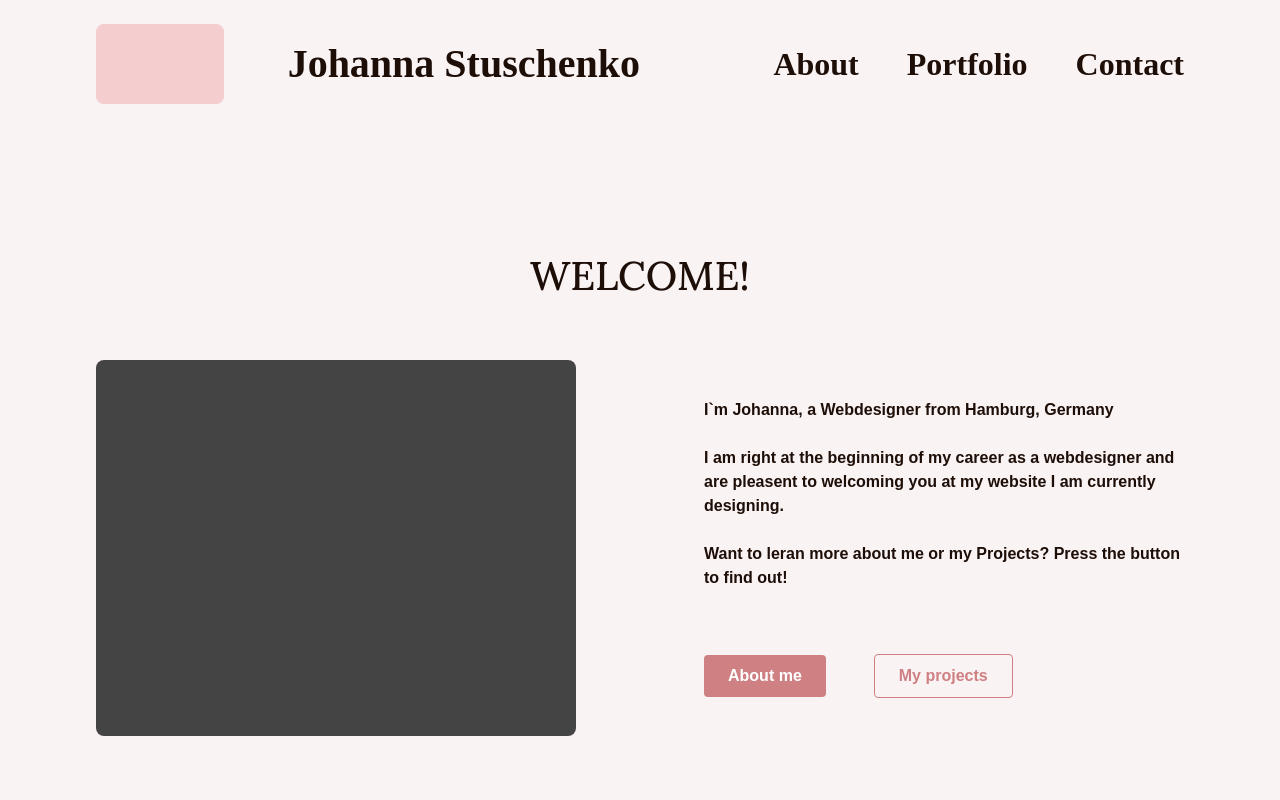
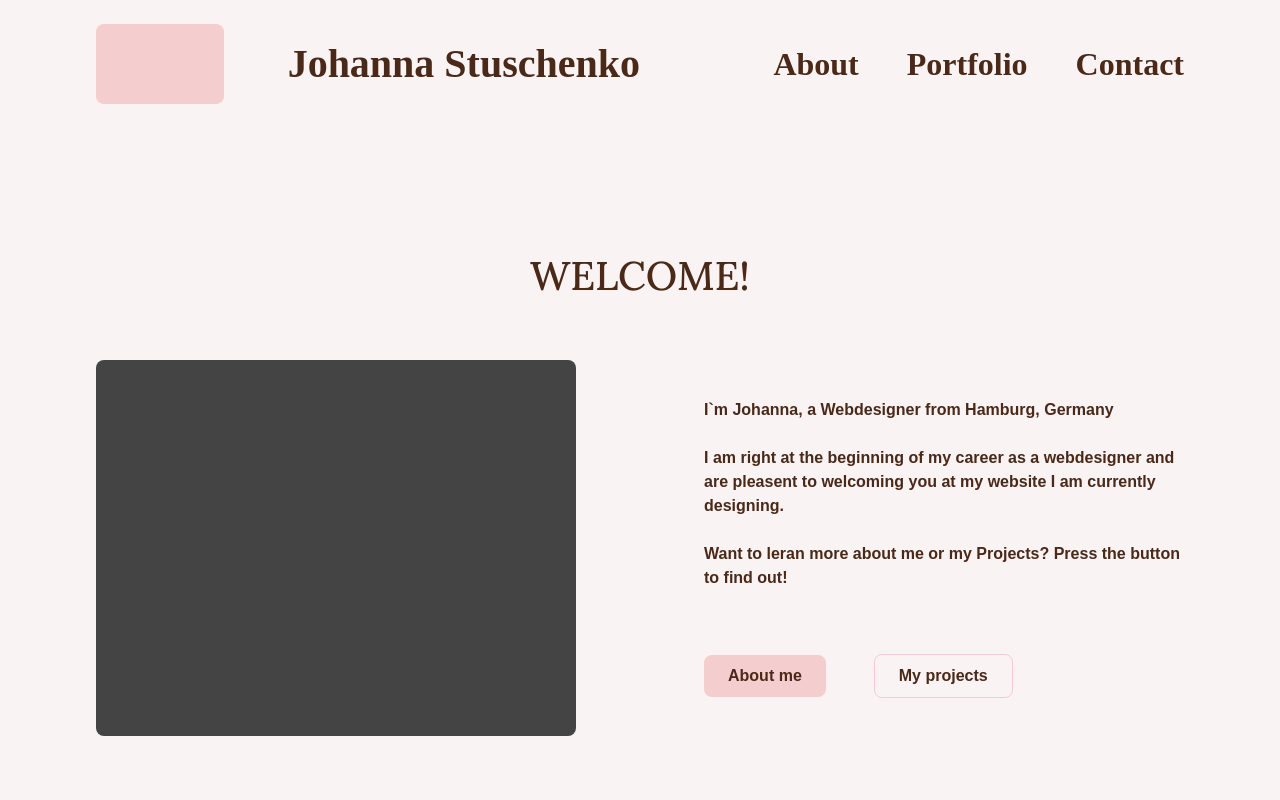
Before and after one commit to Alvadda/stuschenko-design, a React (Create React App) app: page /#home in a window 1280 px wide. Shown: the top 800 px of the page. Built offline with nearby package versions, Linux system fonts and the light colour scheme; a web font is replaced by a local one.

Commit message:
redesign buttons

```diff
--- a/src/components/button/button.module.css
+++ b/src/components/button/button.module.css
@@ -1,15 +1,15 @@
 .button {
   padding: var(--spacing-4) var(--spacing-6);
 
-  background-color: var(--color-prime);
-  color: var(--color-text-light);
+  background-color: var(--color-prime-light);
+  color: var(--color-text-dark);
 
   border: none;
-  border-radius: var(--boarder-radius-s);
+  border-radius: var(--boarder-radius-m);
 
   font-family: inherit;
   font-size: var(--font-size-m);
-  font-weight: var(--font-weight-bold);
+  font-weight: var(--font-weight-regular);
 
   cursor: pointer;
 
@@ -25,15 +25,13 @@
 }
 
 .full {
-  background-color: var(--color-prime);
-  color: var(--color-text-light);
+  background-color: var(--color-prime-light);
 
   border: none;
 }
 
 .outlined {
   background-color: transparent;
-  color: var(--color-prime);
 
-  border: 1px solid var(--color-prime);
+  border: 1px solid var(--color-prime-light);
 }
--- a/src/style/variables.css
+++ b/src/style/variables.css
@@ -2,7 +2,7 @@
   --color-background: #faf3f4;
   --color-background-a80: rgba(250, 243, 244, 0.8);
 
-  --color-text-dark: #1d0e07;
+  --color-text-dark: #4a2918;
   --color-text-light: #fff;
 
   --color-prime: #cf8083;
```
